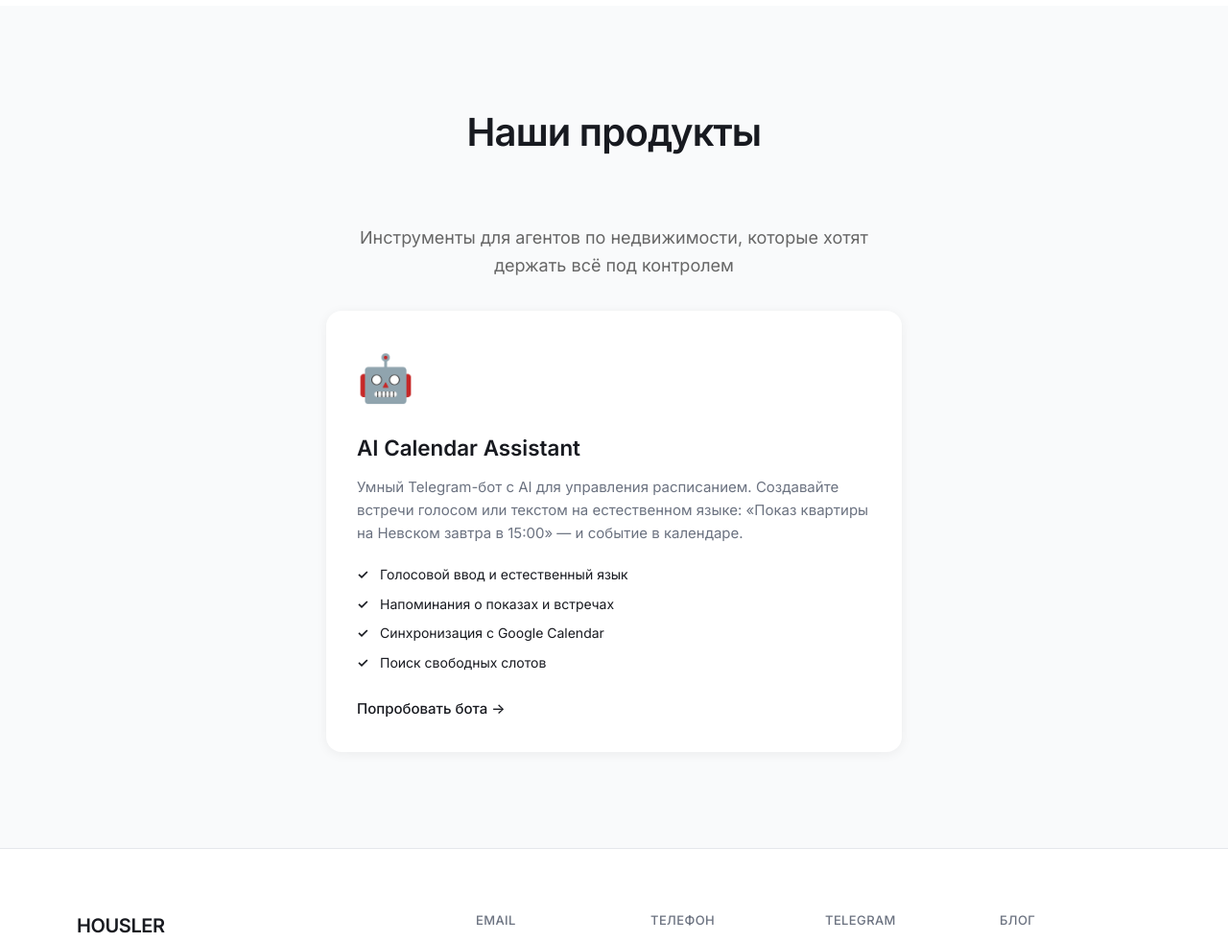
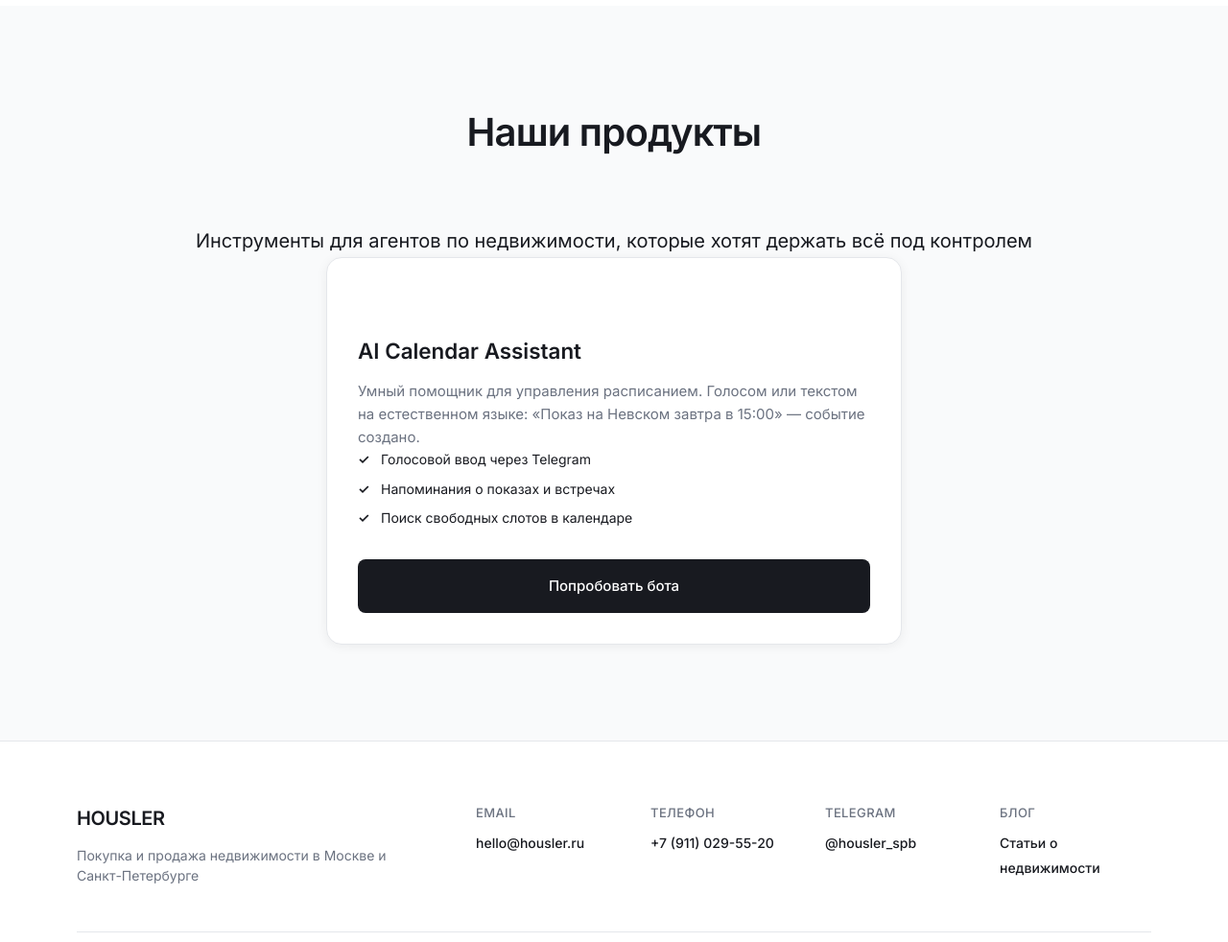
Before and after one commit to nikita-tita/cian-analyzer, a Flask app: page / in a window 1280 px wide. Shown: the part 4592-5574 px from the top of the page at 96% size. Run offline with Flask 3, Linux system fonts and the light colour scheme; data that the repository does not hold is empty; some libraries are stand-ins or nearby versions.

Commit message:
feat: Add Products section with AI Calendar Assistant
- Add "Наши продукты" section after Contacts
- Feature AI Calendar Assistant Telegram bot (@aibroker_bot)
- Add product-badge and product-btn styles
- Consistent styling with existing service-card design

🤖 Generated with [Claude Code](https://claude.com/claude-code)

Co-Authored-By: Claude <noreply@anthropic.com>

```diff
--- a/static/css/landing.css
+++ b/static/css/landing.css
@@ -904,6 +904,25 @@ a.btn-primary:hover {
     gap: 10px;
 }
 
+.product-badge {
+    display: inline-block;
+    background: linear-gradient(135deg, var(--color-primary), var(--color-accent));
+    color: #fff;
+    font-size: 12px;
+    font-weight: 600;
+    padding: 6px 12px;
+    border-radius: 20px;
+    margin-bottom: 16px;
+    text-transform: uppercase;
+    letter-spacing: 0.5px;
+}
+
+.product-btn {
+    width: 100%;
+    text-align: center;
+    margin-top: 8px;
+}
+
 @media (max-width: 968px) {
     .calc-promo-grid {
         grid-template-columns: repeat(3, 1fr);
--- a/templates/index.html
+++ b/templates/index.html
@@ -109,7 +109,7 @@
     <link rel="apple-touch-icon" sizes="192x192" href="/static/images/favicon-192.png">
     <link rel="manifest" href="/static/manifest.json">
 
-    <link rel="stylesheet" href="/static/css/landing.css?v=20251126">
+    <link rel="stylesheet" href="/static/css/landing.css?v=20251205b">
     <link rel="stylesheet" href="/static/css/pricing-improvements.css?v=20251126">
     <link rel="stylesheet" href="/static/css/pricing-unified.css?v=20251126">
     <link rel="stylesheet" href="/static/css/blog-minimal.css?v=20251126">
@@ -343,25 +343,21 @@
     <section class="section section-gray" id="products">
         <div class="container">
             <h2 class="section-title">Наши продукты</h2>
-            <p class="section-subtitle" style="text-align: center; color: #666; margin-bottom: 2rem; max-width: 600px; margin-left: auto; margin-right: auto;">
+            <p class="why-description">
                 Инструменты для агентов по недвижимости, которые хотят держать всё под контролем
             </p>
             <div class="products-grid">
-                <div class="product-card">
-                    <div class="product-icon">🤖</div>
+                <div class="service-card product-card">
+                    <div class="product-badge">Telegram Bot</div>
                     <h3>AI Calendar Assistant</h3>
-                    <p class="product-description">
-                        Умный Telegram-бот с AI для управления расписанием. Создавайте встречи голосом или текстом на естественном языке:
-                        «Показ квартиры на Невском завтра в 15:00» — и событие в календаре.
-                    </p>
+                    <p>Умный помощник для управления расписанием. Голосом или текстом на естественном языке: «Показ на Невском завтра в 15:00» — событие создано.</p>
                     <ul class="product-features">
-                        <li>Голосовой ввод и естественный язык</li>
+                        <li>Голосовой ввод через Telegram</li>
                         <li>Напоминания о показах и встречах</li>
-                        <li>Синхронизация с Google Calendar</li>
-                        <li>Поиск свободных слотов</li>
+                        <li>Поиск свободных слотов в календаре</li>
                     </ul>
-                    <a href="https://t.me/ai_calendar_assistant_bot" target="_blank" rel="noopener noreferrer" class="product-link">
-                        Попробовать бота →
+                    <a href="https://t.me/aibroker_bot" target="_blank" rel="noopener noreferrer" class="btn btn-primary product-btn">
+                        Попробовать бота
                     </a>
                 </div>
             </div>
```
